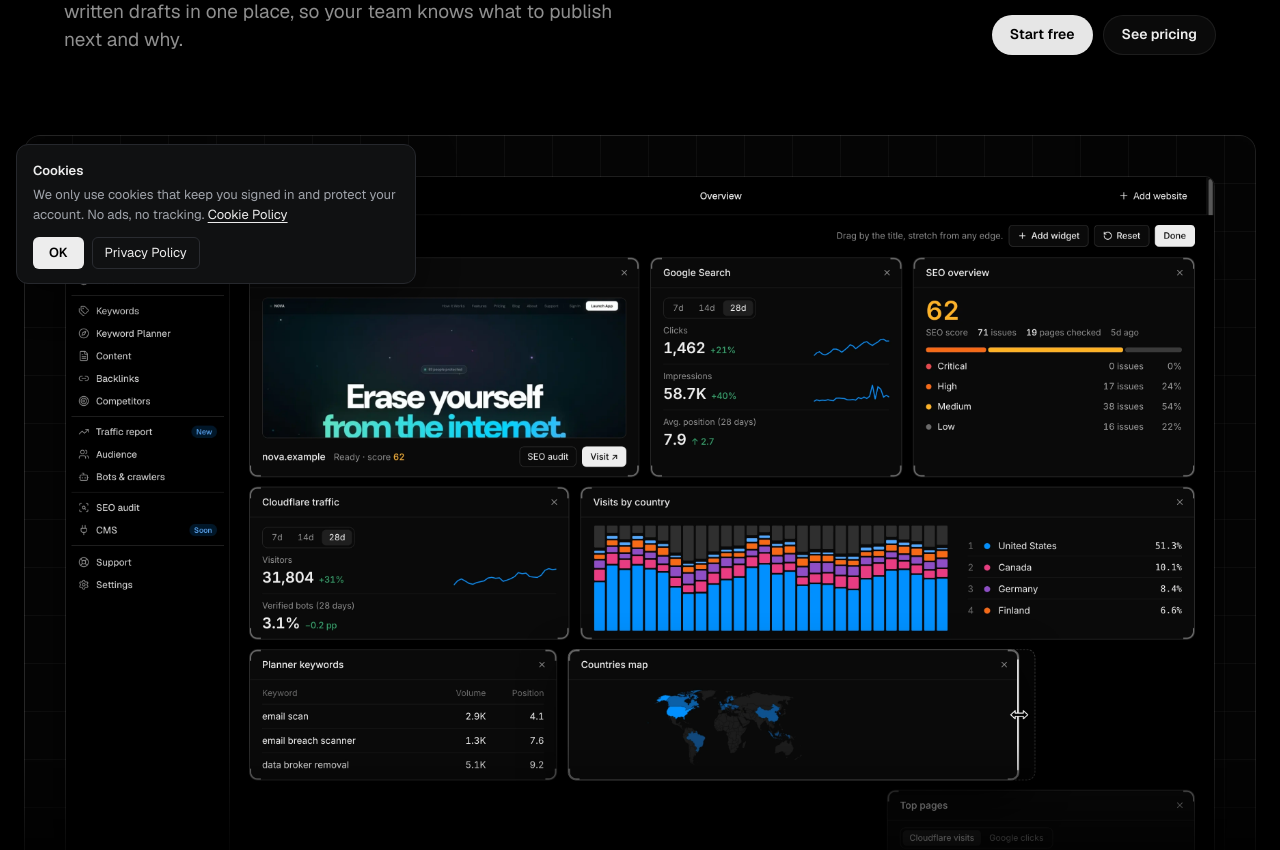
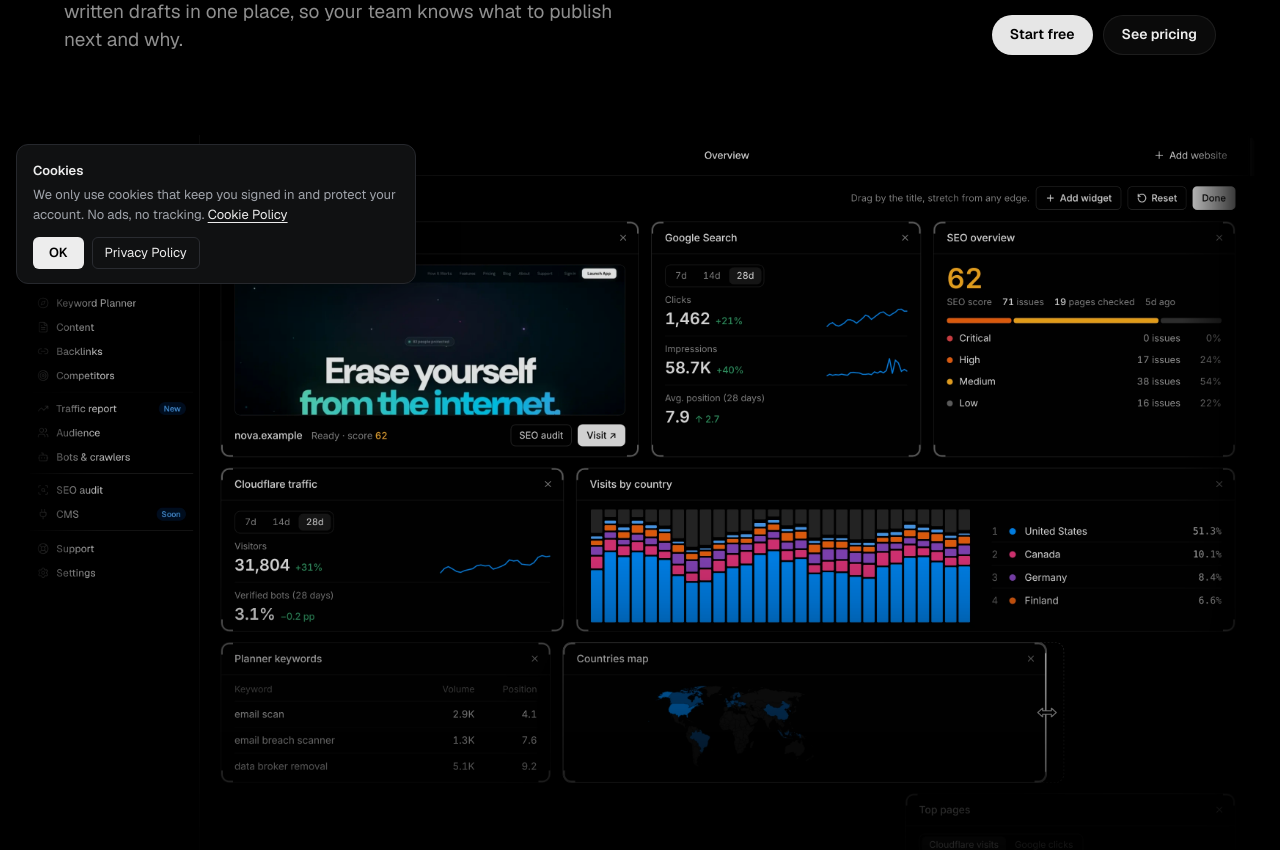
Before and after one commit to averon-max/growth-os-, a Next.js app: page / in a window 1280 px wide. Shown: the part 500-1350 px from the top of the page. Built offline with nearby package versions, Linux system fonts and the light colour scheme; no server answers.

Commit message:
Round 41: screens without frames, darker

```diff
--- a/src/app/landing.module.css
+++ b/src/app/landing.module.css
@@ -217,3 +217,13 @@
 .stepCard { padding: 0 0 26px; overflow: hidden; }
 .stepCard > b, .stepCard > small { margin-left: 22px; margin-right: 22px; }
 .stepCard > b { margin-top: 0; }
+
+/* ===== v8: screens without frames or margins — the screen itself, darker, dissolving into the page. ===== */
+.frame, .heroShot { padding: 0 !important; border: 0 !important; border-radius: 0 !important; background: none !important; box-shadow: none !important; }
+.frameShot, .heroShot img { border: 0 !important; border-radius: 12px; box-shadow: none !important; filter: brightness(.86) contrast(1.06); }
+.frameShot, .heroShot {
+  -webkit-mask-image: linear-gradient(180deg, #000 55%, transparent 100%), linear-gradient(90deg, transparent 0, #000 6%, #000 94%, transparent 100%);
+  -webkit-mask-composite: source-in; mask-image: linear-gradient(180deg, #000 55%, transparent 100%), linear-gradient(90deg, transparent 0, #000 6%, #000 94%, transparent 100%); mask-composite: intersect;
+}
+.cardVisual { padding: 0 !important; border-bottom: 0 !important; background: none !important; }
+.cardVisual img { filter: brightness(.9) drop-shadow(0 18px 32px rgba(0, 0, 0, .75)); }
--- a/src/components/site/site.module.css
+++ b/src/components/site/site.module.css
@@ -276,3 +276,9 @@ a.cell:hover .cellMore { color: var(--text); }
 .stage .shot { box-shadow: 0 30px 80px -20px rgba(0, 0, 0, 0.9); }
 @media (max-width: 1320px) { .stage { margin-left: 24px; margin-right: 24px; } }
 @media (max-width: 700px) { .stage { margin-left: 12px; margin-right: 12px; padding: 20px 20px 0; } }
+
+/* v8: product screens without frame or margins, darker, fading into the page. */
+.stage { padding: 0 !important; border: 0 !important; border-radius: 0 !important; background: none !important; }
+.stage .shot { border: 0 !important; box-shadow: none !important; filter: brightness(.86) contrast(1.06);
+  -webkit-mask-image: linear-gradient(180deg, #000 55%, transparent 100%), linear-gradient(90deg, transparent 0, #000 6%, #000 94%, transparent 100%);
+  -webkit-mask-composite: source-in; mask-image: linear-gradient(180deg, #000 55%, transparent 100%), linear-gradient(90deg, transparent 0, #000 6%, #000 94%, transparent 100%); mask-composite: intersect; }
```
